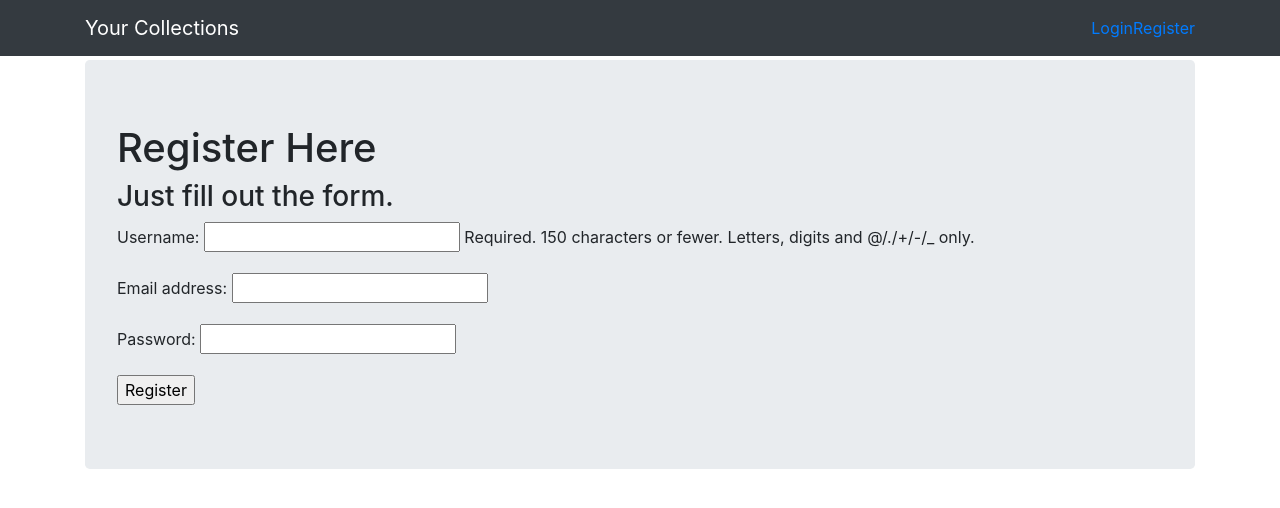
After one commit to snitin08/collections, a Django app: page /collection/register/ in a window 1280 px wide. The commit adds this page. Shown: the top 508 px of the page. Run offline with Django 3.2, Linux system fonts and the light colour scheme; some libraries are stand-ins or nearby versions.

Commit message:
added user login

```diff
--- a/Collections/collection/forms.py
+++ b/Collections/collection/forms.py
@@ -1,10 +1,22 @@
 from django import forms
 from collection.models import CollectionModel,CollectionItemModel
+from django.forms import modelform_factory
+from django.contrib.auth.models import User
+
+
+class UserForm(forms.ModelForm):
+    password = forms.CharField(widget=forms.PasswordInput())
+
+    class Meta():
+        model = User
+        fields = ('username','email','password')
 
 class CollectionModelForm(forms.ModelForm):
     class Meta:
         model = CollectionModel
-        fields = "__all__"
+        fields = ('name',)
+
+
 
 class CollectionItemModelForm(forms.ModelForm):
     class Meta:
--- a/Collections/collection/urls.py
+++ b/Collections/collection/urls.py
@@ -16,6 +16,9 @@ urlpatterns=[
     path('<int:collection_id>/item-update/<int:pk>/',views.itemUpdateView,name='item_update'),
     path('<int:collection_id>/item-delete/<int:pk>/',views.itemDeleteView,name='item_delete'),
     path('collection-search/',views.collectionSearchView,name="collection_search"),
+    path('logout/',views.user_logout,name='logout'),
+    path('login/',views.user_login,name='login'),
+    path('register/',views.register,name='register'),
 ]
 
 urlpatterns += staticfiles_urlpatterns()
--- a/Collections/collection/views.py
+++ b/Collections/collection/views.py
@@ -1,13 +1,108 @@
 from django.shortcuts import render, redirect, get_object_or_404
 from collection.models import CollectionModel, CollectionItemModel
-from .forms import CollectionItemModelForm, CollectionModelForm
+from .forms import CollectionItemModelForm, CollectionModelForm, UserForm
+from django.contrib.auth import authenticate, login, logout
+from django.contrib.auth.decorators import login_required
+from django.http import HttpResponseRedirect, HttpResponse
 from django.conf import settings
+from django.urls import reverse
 # Create your views here.
 def index(request):
-    collection_list = CollectionModel.objects.all()
-
+    if request.user.is_authenticated:
+        collection_list = CollectionModel.objects.filter(user=request.user)
+    else:
+        collection_list = {}
+    print(request.user)
     return render(request,"collection/index.html",{"collection_list":collection_list})
 
+@login_required
+def user_logout(request):
+    # Log out the user.
+    logout(request)
+    # Return to homepage.
+    return HttpResponseRedirect(reverse('collection:index'))
+
+
+def register(request):
+
+    registered = False
+
+    if request.method == 'POST':
+
+        # Get info from "both" forms
+        # It appears as one form to the user on the .html page
+        user_form = UserForm(data=request.POST)
+
+        # Check to see both forms are valid
+        if user_form.is_valid():
+
+            # Save User Form to Database
+            user = user_form.save()
+
+            # Hash the password
+            user.set_password(user.password)
+
+            # Update with Hashed password
+            user.save()
+
+            # Now we deal with the extra info!
+
+            # Can't commit yet because we still need to manipulate
+
+
+            # Now save model
+
+
+            # Registration Successful!
+            registered = True
+
+        else:
+            # One of the forms was invalid if this else gets called.
+            print(user_form.errors)
+
+    else:
+        # Was not an HTTP post so we just render the forms as blank.
+        user_form = UserForm()
+
+
+    # This is the render and context dictionary to feed
+    # back to the registration.html file page.
+    return render(request,'collection/register.html',
+                          {'user_form':user_form,
+                           'registered':registered})
+
+
+def user_login(request):
+
+    if request.method == 'POST':
+        # First get the username and password supplied
+        username = request.POST.get('username')
+        password = request.POST.get('password')
+
+        # Django's built-in authentication function:
+        user = authenticate(username=username, password=password)
+
+        # If we have a user
+        if user:
+            #Check it the account is active
+            if user.is_active:
+                # Log the user in.
+                login(request,user)
+                # Send the user back to some page.
+                # In this case their homepage.
+                return HttpResponseRedirect(reverse('index'))
+            else:
+                # If account is not active:
+                return HttpResponse("Your account is not active.")
+        else:
+            print("Someone tried to login and failed.")
+            print("They used username: {} and password: {}".format(username,password))
+            return HttpResponse("Invalid login details supplied.")
+
+    else:
+        #Nothing has been provided for username or password.
+        return render(request, 'collection/login.html', {})
+@login_required
 def collectionDetailView(request,pk):
     collection = CollectionModel.objects.get(pk=pk)
     collection_items = collection.items.all()
@@ -17,28 +112,32 @@ def collectionDetailView(request,pk):
             "collection_items":collection_items,
         }
     )
-
+@login_required
 def collectionSearchView(request):
     method_dict = request.GET
     query = method_dict.get('q', None) # method_dict['q']
-    print(query is '')
+
     if query is not None:
         #collection_list = CollectionModel.objects.filter(name__icontains=query)
-        collection_list = CollectionModel.objects.search(query)
+        collection_list = CollectionModel.objects.search(query,request.user.id)
         return render(request,"collection/collection_search.html",{"collection_list":collection_list})
     return render(request,"collection/collection_search.html",{"collection_list":None})
 
+@login_required
 def collectionCreateView(request):
     if request.method == "POST":
         form = CollectionModelForm(request.POST)
         if form.is_valid():
             collection = form.save(commit=False)
+            print(collection)
+            collection.user = request.user
             collection.save()
             return redirect('collection:index')
     else:
         form = CollectionModelForm()
     return render(request, 'collection/collection_create.html', {'form': form})
 
+@login_required
 def collectionUpdateView(request,pk):
     collection = get_object_or_404(CollectionModel, pk = pk)
     form = CollectionModelForm(request.POST or None, instance=collection)
@@ -47,6 +146,7 @@ def collectionUpdateView(request,pk):
         return redirect('collection:collection_detail',pk=pk)
     return render(request,'collection/collection_create.html',{"form":form})
 
+@login_required
 def collectionDeleteView(request,pk):
     obj = get_object_or_404(CollectionModel, pk = pk)
 
@@ -60,12 +160,14 @@ def collectionDeleteView(request,pk):
 
     return render(request, "collection/collection_delete.html", {})
 
+@login_required
 def itemDetailView(request,pk,collection_id):
     item = CollectionItemModel.objects.get(pk=pk)
 
     return render(request,"collection/item_detail.html",{"item":item,"media_url":settings.MEDIA_URL})
 
 
+@login_required
 def itemCreateView(request,collection_id):
     if request.method == "POST":
         form = CollectionItemModelForm(request.POST, request.FILES or None)
@@ -79,7 +181,7 @@ def itemCreateView(request,collection_id):
         form = CollectionItemModelForm()
     return render(request,"collection/item_create.html",{"form":form})
 
-
+@login_required
 def itemUpdateView(request,pk,collection_id):
     item = get_object_or_404(CollectionItemModel, pk = pk)
     form = CollectionItemModelForm(request.POST or None, request.FILES or None, instance=item)
@@ -90,6 +192,7 @@ def itemUpdateView(request,pk,collection_id):
         return redirect('collection:item_detail',pk=pk,collection_id=collection_id)
     return render(request,'collection/item_create.html',{"form":form})
 
+@login_required
 def itemDeleteView(request,pk,collection_id):
     obj = get_object_or_404(CollectionItemModel, pk = pk)
 
--- a/Collections/templates/collection/base.html
+++ b/Collections/templates/collection/base.html
@@ -23,20 +23,29 @@
     </head>
 
     <body>
-        <nav class="navbar navbar-expand-lg navbar-dark bg-dark mb-2">
+        <nav class="navbar navbar-expand-lg navbar-dark bg-dark mb-1">
             <div class="container">
                 <div class="navbar-nav mr-auto">
                     <a class="navbar-brand" href="{% url 'collection:index' %}">Your Collections</a>
                     <a class="nav-item nav-link" href="#}"></a>
 
                 </div>
+
+                {% if user.is_authenticated %}
                 <div class="text-right ml-auto">
                     <form method="GET" action="{% url 'collection:collection_search' %}" class="form-inline mr-auto float-right">
                         <input type="text" class="form-control mb-2 mr-sm-2 " name="q" placeholder="collection name" value="{{request.GET.q}}">
+                        <input type="hidden" name="user" value="{{request.user}}"/>
                         <input type="submit" class="btn btn-dark btn btn-outline-success"
                         value="SEARCH">
                     </form>
                 </div>
+
+                    <a href="{% url 'collection:logout' %}">Logout</a>
+                {% else %}
+                    <a href="{% url 'collection:login' %}">Login</a>
+                    <a href="{% url 'collection:register' %}">Register</a>
+                {% endif %}
             </div>
         </nav>
 
--- /dev/null
+++ b/Collections/templates/collection/register.html
@@ -0,0 +1,26 @@
+{% extends "collection/base.html" %}
+{% load static %}
+
+{% block body_block %}
+  <div class="container">
+    <div class="jumbotron">
+      {% if registered %}
+        <h1>Thank you for registering!</h1>
+      {% else %}
+        <h1>Register Here</h1>
+        <h3>Just fill out the form.</h3>
+
+        <form enctype="multipart/form-data" method="POST">
+          {% csrf_token %}
+          {{ user_form.as_p }}
+
+          <input type="submit" name="" value="Register">
+        </form>
+
+      {% endif %}
+
+    </div>
+
+  </div>
+
+{% endblock %}
```
Also changed, not shown: Collections/collection/models.py (+8 -4 lines), Collections/templates/collection/index.html (+9 -2 lines), Collections/templates/collection/login.html (added, +22 -0 lines), Collections/README.md (added), Collections/collection/migrations/0008_collectionitemmodel_user.py (added), Collections/collection/migrations/0009_auto_20200814_2334.py (added), Collections/db.sqlite3, Collections/media/photos/download_78vFHyJ.jpg (added), Collections/media/photos/download_NCFWCI2.jpg (added), Collections/media/photos/download_dbCca32.jpg (added), Collections/media/photos/download_eKmCKR8.jpg (added), Collections/media/photos/download_t5NOq6H.jpg (added), Collections/media/photos/download_yZ30W12.jpg (added), 1 other file.
